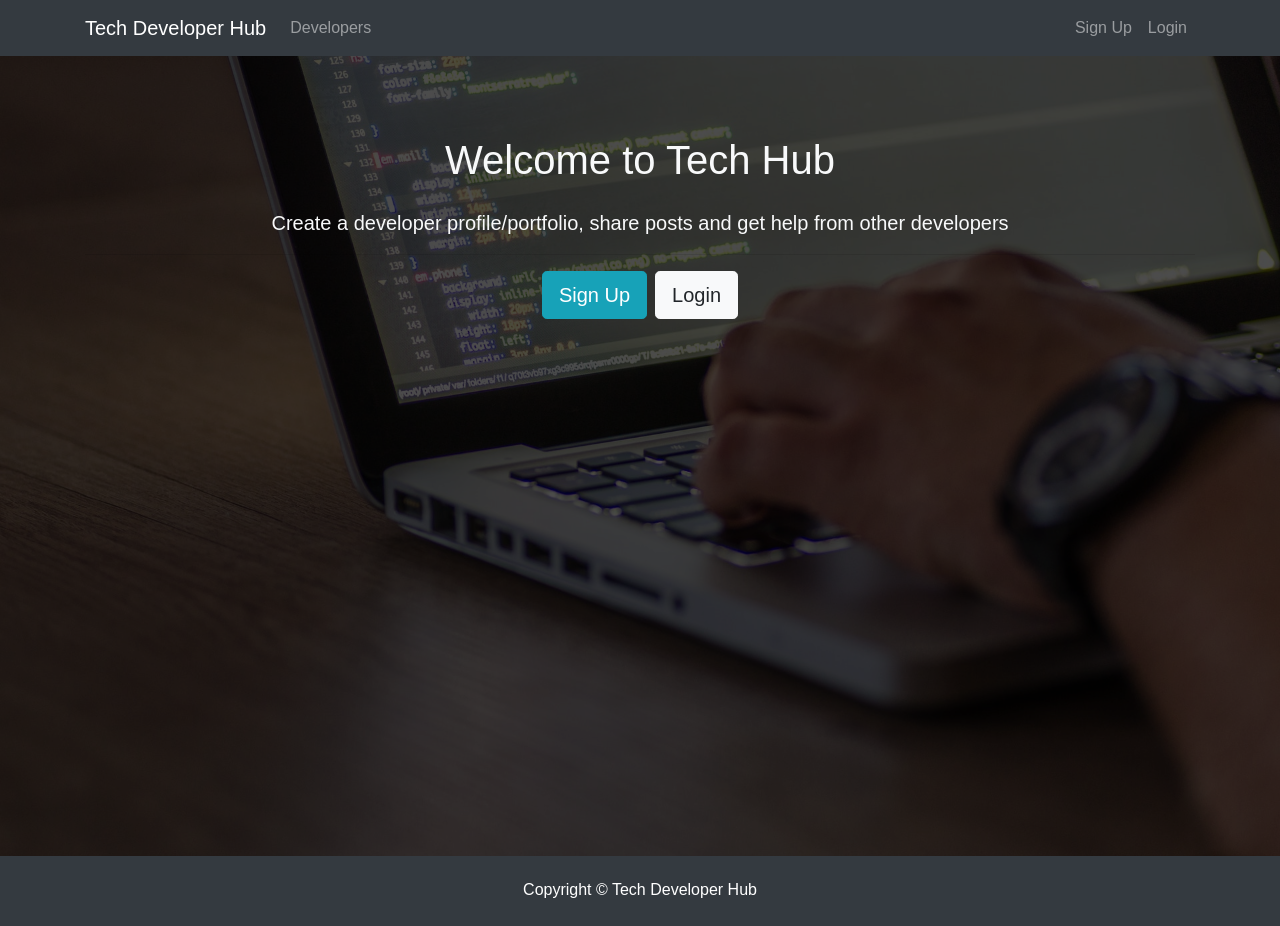
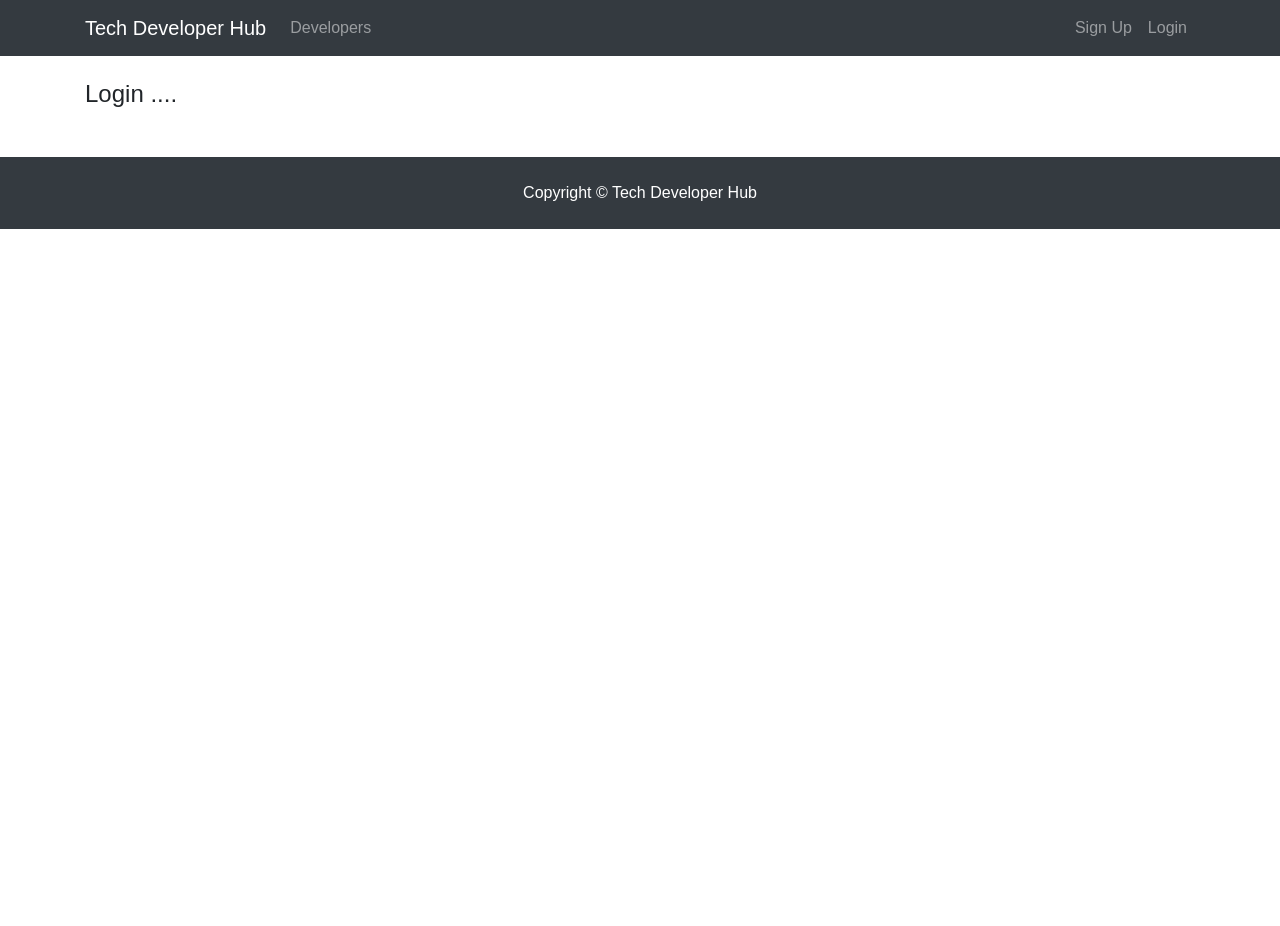
Before and after one commit to dnperera/tech-developer-hub, a React (Create React App) app in the folder client/: page /login in a window 1280 px wide. After the commit the page ends 800 px from the top, so only its background shows below. Built offline with nearby package versions, Linux system fonts and the light colour scheme.

Commit message:
implement react router

```diff
--- a/client/package.json
+++ b/client/package.json
@@ -5,6 +5,7 @@
   "dependencies": {
     "react": "^16.4.1",
     "react-dom": "^16.4.1",
+    "react-router-dom": "^4.3.1",
     "react-scripts": "1.1.4"
   },
   "scripts": {
--- a/client/src/App.js
+++ b/client/src/App.js
@@ -1,17 +1,26 @@
 import React, { Component } from "react";
+import { BrowserRouter as Router, Route } from "react-router-dom";
 import Navbar from "./components/layout/Navbar";
 import Footer from "./components/layout/Footer";
 import Landing from "./components/layout/Landing";
+import Register from "./components/auth/Register";
+import Login from "./components/auth/Login";
 import "./App.css";
 
 class App extends Component {
   render() {
     return (
-      <div className="App">
-        <Navbar />
-        <Landing />
-        <Footer />
-      </div>
+      <Router>
+        <div className="App">
+          <Navbar />
+          <Route exact path="/" component={Landing} />
+          <div className="container">
+            <Route exact path="/register" component={Register} />
+            <Route exact path="/login" component={Login} />
+          </div>
+          <Footer />
+        </div>
+      </Router>
     );
   }
 }
--- /dev/null
+++ b/client/src/components/auth/Login.js
@@ -0,0 +1,12 @@
+import React, { Component } from "react";
+
+class Login extends Component {
+  render() {
+    return (
+      <div>
+        <h4>Login ....</h4>
+      </div>
+    );
+  }
+}
+export default Login;
--- /dev/null
+++ b/client/src/components/auth/Register.js
@@ -0,0 +1,12 @@
+import React, { Component } from "react";
+
+class Register extends Component {
+  render() {
+    return (
+      <div>
+        <h4>Register User ....</h4>
+      </div>
+    );
+  }
+}
+export default Register;
--- a/client/src/components/layout/Landing.js
+++ b/client/src/components/layout/Landing.js
@@ -1,5 +1,5 @@
 import React, { Component } from "react";
-
+import { Link } from "react-router-dom";
 class Landing extends Component {
   render() {
     return (
@@ -14,12 +14,12 @@ class Landing extends Component {
                   from other developers
                 </p>
                 <hr />
-                <a href="register.html" class="btn btn-lg btn-info mr-2">
+                <Link to="/register" class="btn btn-lg btn-info mr-2">
                   Sign Up
-                </a>
-                <a href="login.html" class="btn btn-lg btn-light">
+                </Link>
+                <Link to="/login" class="btn btn-lg btn-light">
                   Login
-                </a>
+                </Link>
               </div>
             </div>
           </div>
--- a/client/src/components/layout/Navbar.js
+++ b/client/src/components/layout/Navbar.js
@@ -1,4 +1,5 @@
 import React, { Component } from "react";
+import { Link } from "react-router-dom";
 
 class Navbar extends Component {
   render() {
@@ -6,9 +7,9 @@ class Navbar extends Component {
       <div>
         <nav className="navbar navbar-expand-sm navbar-dark bg-dark mb-4">
           <div className="container">
-            <a className="navbar-brand" href="landing.html">
+            <Link className="navbar-brand" to="/">
               Tech Developer Hub
-            </a>
+            </Link>
             <button
               className="navbar-toggler"
               type="button"
@@ -21,23 +22,23 @@ class Navbar extends Component {
             <div className="collapse navbar-collapse" id="mobile-nav">
               <ul className="navbar-nav mr-auto">
                 <li className="nav-item">
-                  <a className="nav-link" href="profiles.html">
+                  <Link className="nav-link" to="/profiles">
                     {" "}
                     Developers
-                  </a>
+                  </Link>
                 </li>
               </ul>
 
               <ul className="navbar-nav ml-auto">
                 <li className="nav-item">
-                  <a className="nav-link" href="register.html">
+                  <Link className="nav-link" to="/register">
                     Sign Up
-                  </a>
+                  </Link>
                 </li>
                 <li className="nav-item">
-                  <a className="nav-link" href="login.html">
+                  <Link className="nav-link" to="/login">
                     Login
-                  </a>
+                  </Link>
                 </li>
               </ul>
             </div>
```
